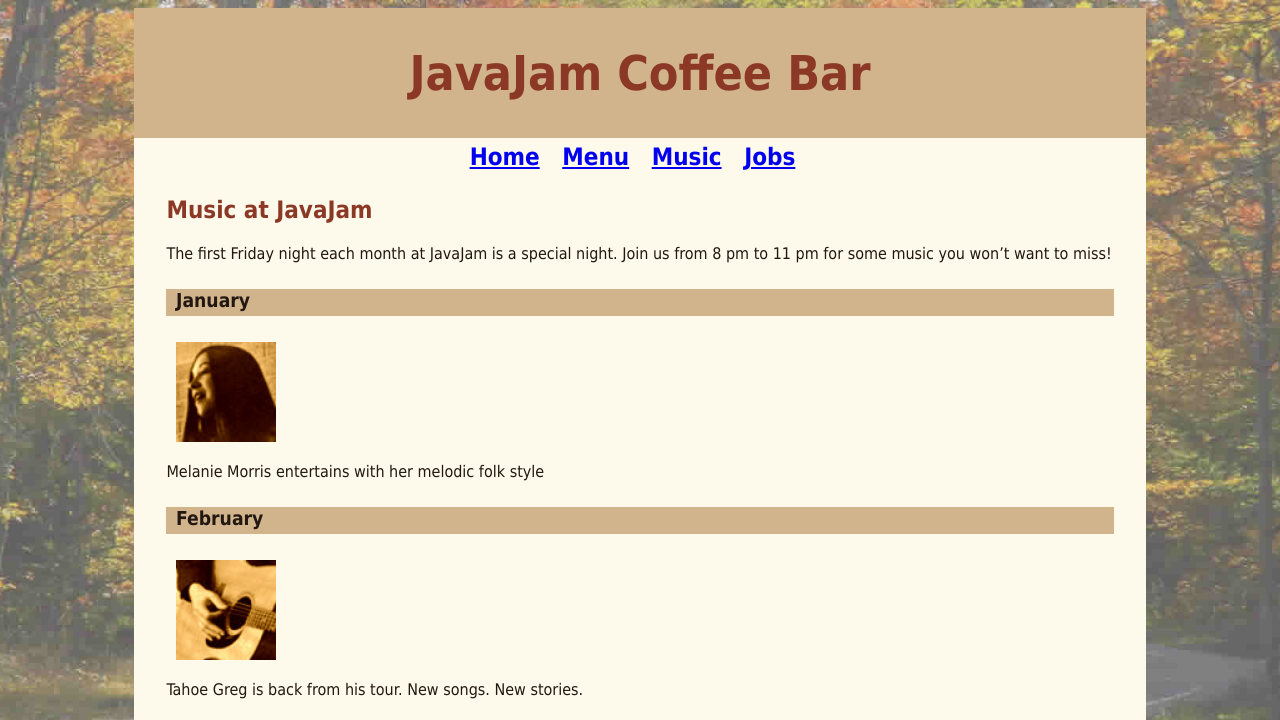
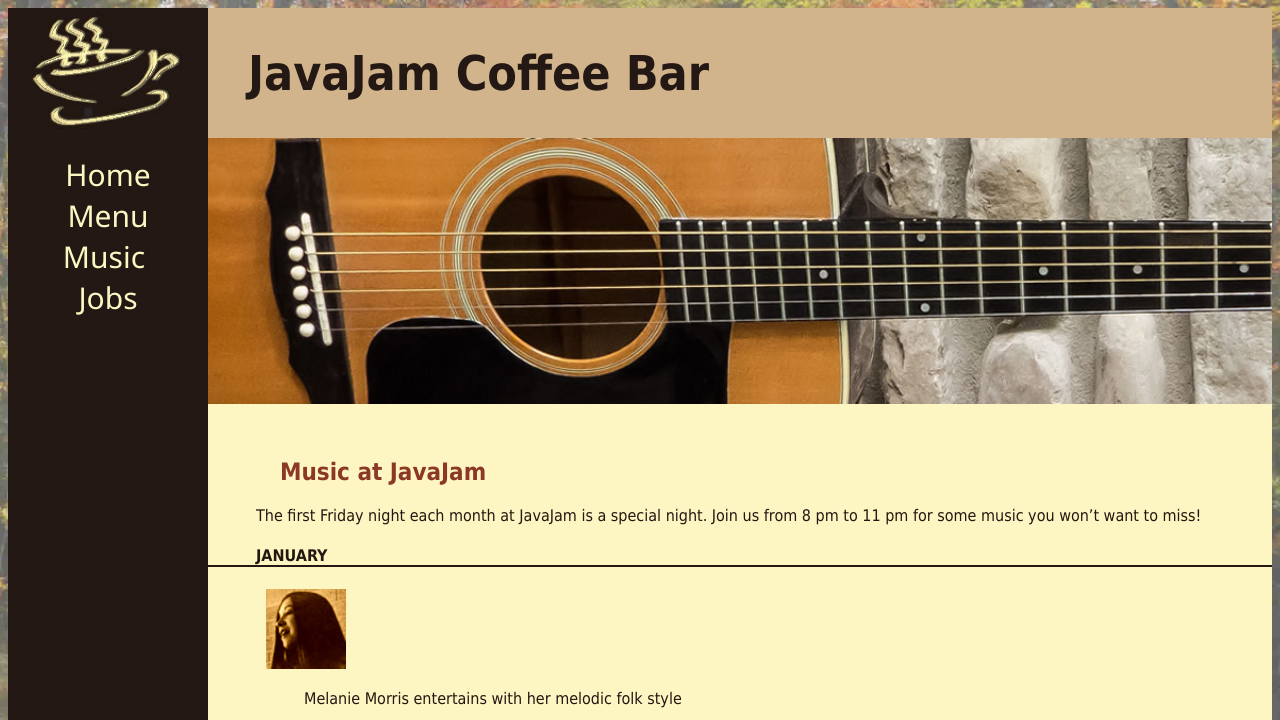
Before and after one commit to bridgerhyde/bridgerhyde.github.io, a plain HTML site: page javajam/music.html in a window 1280 px wide. Shown: the top 720 px of the page. Drawn offline with Linux system fonts and the light colour scheme.

Commit message:
Javajam Update

```diff
--- a/javajam/javajam.css
+++ b/javajam/javajam.css
@@ -9,22 +9,57 @@ body {
 }
 
 
+* {box-sizing: border-box;}
+
+#homehero, #heromugs, #heroguitar {
+    background-size: 100%;
+    background-repeat: no-repeat;
+    height: 300px;
+    width: 100%;
+}
+
+#homehero {
+    background-image: url('images/hero.jpg')
+}
+
+#heromugs {
+    background-image: url('images/heromugs.jpg')
+}
+
+#heroguitar {
+    background-image: url('images/heroguitar.jpg')
+}
+
 #wrapper {
-    background-color: #FEFAEB;
-    margin-left: auto;
-    margin-right: auto;
-    width: 80%;
-    min-width: 900px;
-    max-width: 1280px;
-    box-shadow: #221811;
+    background-color: #231814; /* Dark background for left column */
+    padding: 0;
 }
 
 header {
+    background-image: url('images/coffeelogo.jpg');
+    background-repeat: no-repeat;
+    background-position: left center;
+    padding-left: 240px;
+    color: #231814;
     background-color: #D2B48C;
-    color: #8C3826;
-    text-align: center;
     padding-top: 5px;
     padding-bottom: 5px;
+}
+
+header a:link,
+header a:visited {
+    color: #231814;
+    text-decoration: none;
+}
+
+li {
+    text-align: center;
+    font-size: 30px;
+    font-family:'Segoe UI', Tahoma, Geneva, Verdana, sans-serif;
+}
+
+header a:hover {
+    color: #FEF6C2;
 }
 
 h1 {
@@ -40,25 +75,37 @@ h3 {
 }
 
 h4 {
-    background-color: #D2B48C;
-    color: #221811;
-    padding-left: .5em;
-    padding-bottom: .25em;
-    font-size: 1.2em;
-
+    text-transform: uppercase;
+    border-bottom: 2px solid #231814;
+    padding-bottom: 0;
+    clear: left;
 }
 
 dt {
     color: #8C3826;
 }
+/*Nav-Bar*/
+nav {
+    float: left;
+    width: 200px;
+}
 
-nav {
-    font-weight: bold;
-    text-align: center;
-    font-size: 1.5em;
-    padding-top: 5px;
-    padding-bottom: 5px;
+nav a:link {
+    color: #FEF6C2;
     text-decoration: none;
+}
+
+nav a:visited {
+    color: #D2B48C;
+}
+
+nav a:hover {
+    color: #CC9933;
+}
+
+nav ul {
+    list-style-type: none;
+    padding-left: 0;
 }
 
 footer {
@@ -86,12 +133,39 @@ img {
 }
 
 main {
-    padding-left: 2em;
+    margin-left: 200px;
+    padding: 0;
+    background-color: #FEF6C2;
+    overflow: auto;
+}
+
+main h2,
+main h3,
+main h4,
+main p,
+main div,
+main ul,
+main dl {
+    padding-left: 3em;
     padding-right: 2em;
-    padding-bottom: 2em;
 }
 
 details {
     padding-left: 20%;
     padding-right: 20%;
 }
+
+.floatleft {
+    float: left;
+    padding-right: 2em;
+    padding-bottom: 2em;
+}
+
+.details {
+    overflow: auto;
+}
+
+.onethird {
+    float: left;
+    width: 33%;
+}
--- a/javajam/music.html
+++ b/javajam/music.html
@@ -21,13 +21,16 @@
         </header>
 
         <nav>
-            <b><a href="index.html">Home</a>&nbsp;&nbsp;</b>
-            <b><a href="menu.html">Menu</a>&nbsp;&nbsp;</b>
-            <b><a href="music.html">Music</a>&nbsp;&nbsp;</b>
-            <b><a href="jobs.html">Jobs</a>&nbsp;&nbsp;</b>
+            <ul>
+            <li><a href="index.html">Home</a><li>
+            <li><a href="menu.html">Menu</a></li>
+            <li><a href="music.html">Music</a>;</li>
+            <li><a href="jobs.html">Jobs</a></li>
+            </ul>
         </nav>
 
         <main>
+            <div id="heroguitar"></div>
             <h2>Music at JavaJam</h2>
 
             <p>The first Friday night each month at JavaJam is a special night.
```
Also changed, not shown: javajam/index.html (+10 -8 lines), javajam/menu.html (+8 -6 lines), javajam/images/coffeelogo.jpg (added), javajam/images/heroguitar.jpg (added), javajam/images/heromugs.jpg (added).
